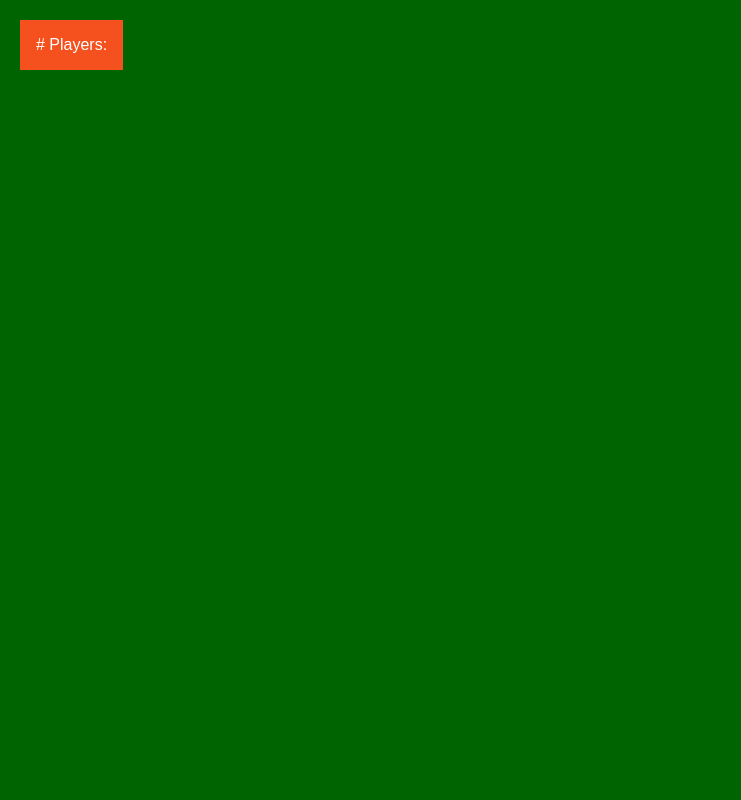
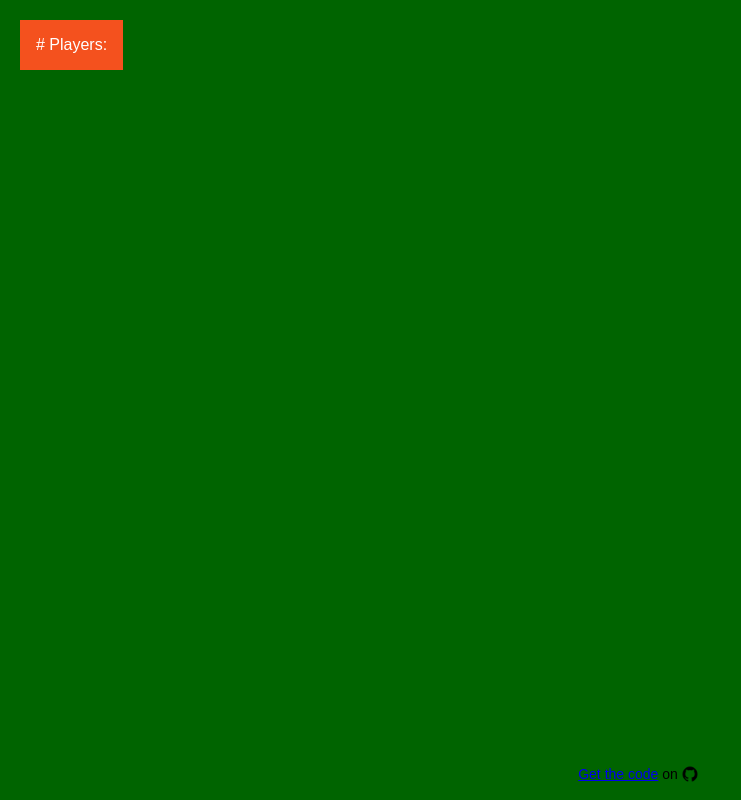
Before and after one commit to rottney/dartscore, a React (Create React App) app: page / in a window 1280 px wide. Shown: the whole page, without its empty margins (0-741 px from the left). Built offline with nearby package versions, Linux system fonts and the light colour scheme.

Commit message:
added footer

```diff
--- a/public/index.html
+++ b/public/index.html
@@ -39,5 +39,12 @@
       To begin the development, run `npm start` or `yarn start`.
       To create a production bundle, use `npm run build` or `yarn build`.
     -->
+    <footer>
+      <div class="wrapper">
+        <div id="box">
+          <p><a href="https://github.com/rottney/dartscore" target="_blank">Get the code</a>&nbsp;on <img src="github.png" height="24px" alt="GitHub"></p>
+        </div>
+      </div>
+    </footer>
   </body>
 </html>
--- a/src/index.css
+++ b/src/index.css
@@ -106,3 +106,29 @@ ol, ul {
 
 /* Show the dropdown menu on hover */
 .dropdown:hover .dropdown-content {display: block;}
+
+/* For styling the footer */
+.wrapper {
+  width: 100%;
+  margin: 10px 0 20px 0;
+  box-sizing: border-box;
+  padding: 10px;
+  color:black;
+  text-align: center;
+}
+
+#box p {
+  position: absolute;
+  width: 100%;
+  left: 0;
+  bottom: 0;
+  line-height: 24px;
+  display: inline-flex;
+  align-items: center;
+  justify-content: center;
+}
+
+#box img {
+  height: 24px;
+  vertical-align: middle;
+}
```
Also changed, not shown: public/github.png (added).
